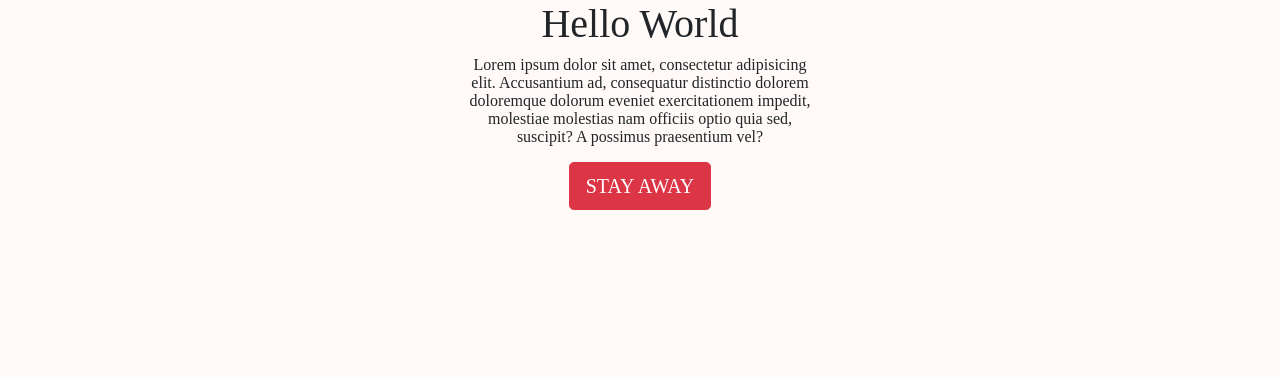
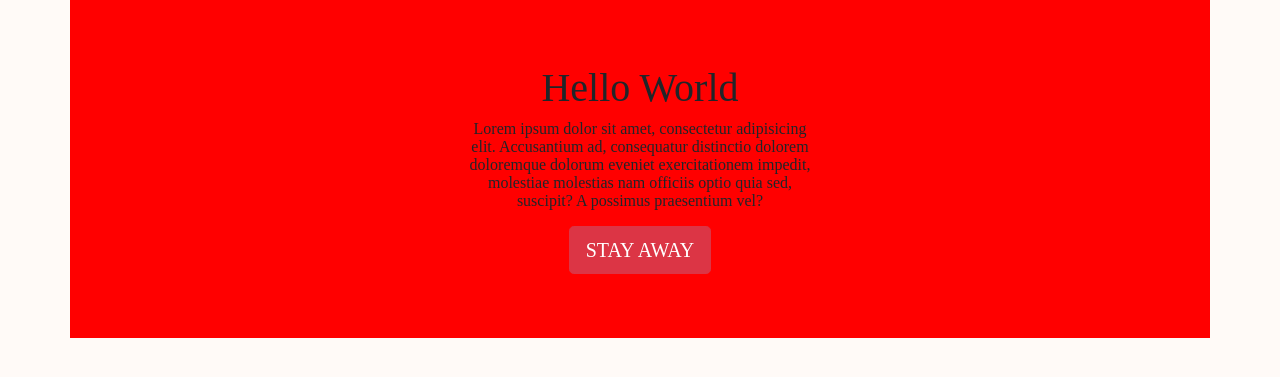
Before and after one commit to HuzaifaAbbasi9/Kar-Khanay, a PHP site: page / in a window 1280 px wide. Shown: the top 377 px of the page. Run offline with PHP 8.4, Linux system fonts and the light colour scheme; some libraries are stand-ins or nearby versions.

Commit message:
change 2

```diff
--- a/assets/css/common.css
+++ b/assets/css/common.css
@@ -51,3 +51,9 @@ img {
     max-width: 100%;
     height: auto;
 }
+
+.container {
+    background: red;
+    padding-top: 4rem;
+    padding-bottom: 4rem;
+}
```
